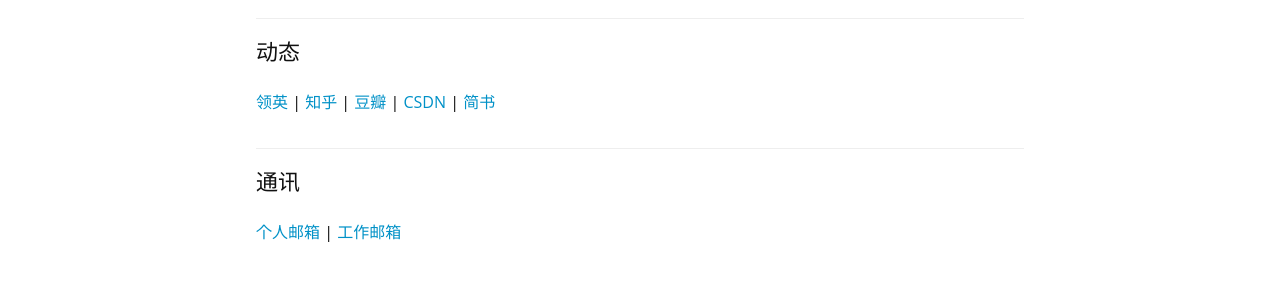
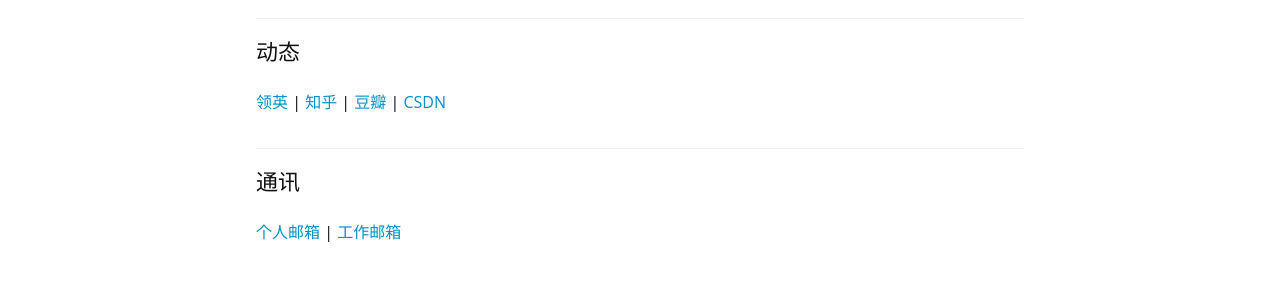
Before and after one commit to lemon123456/sjyuan-cc.github.io, a Jekyll site: the page built from pages/about.md, in a window 1280 px wide. Shown: the part 1188-1472 px from the top of the page. Built offline with Jekyll 4.4.1, drawn with Linux system fonts in a browser that asks for light colours; nearby versions of some CDN libraries; comment, search, counter and statistics services are not loaded; a style sheet for code colours, icons or effects is not loaded.

Commit message:
remove the jianshu community

```diff
--- a/pages/about.md
+++ b/pages/about.md
@@ -46,8 +46,7 @@
 [领英](https://www.linkedin.com/in/慎建-袁-40ab31104) \|
 [知乎](https://www.zhihu.com/people/sjyuan) \|
 [豆瓣](http://www.douban.com/people/142814172/) \|
-[CSDN](http://blog.csdn.net/ysjian_pingcx) \|
-[简书](http://www.jianshu.com/users/c379cdabd121/latest_articles)
+[CSDN](http://blog.csdn.net/ysjian_pingcx)
 
 ---
 
```
